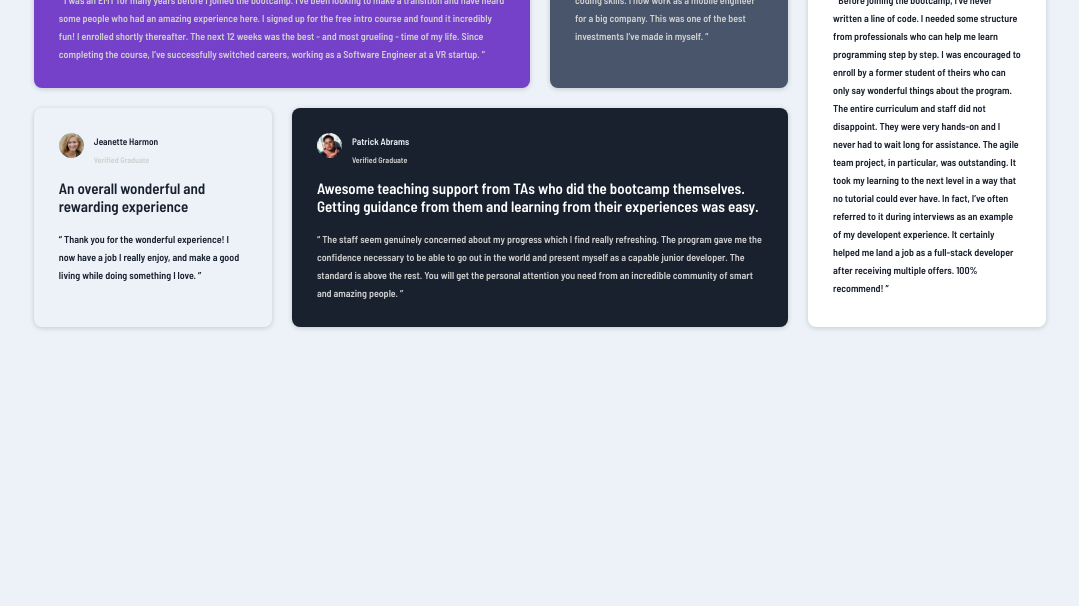
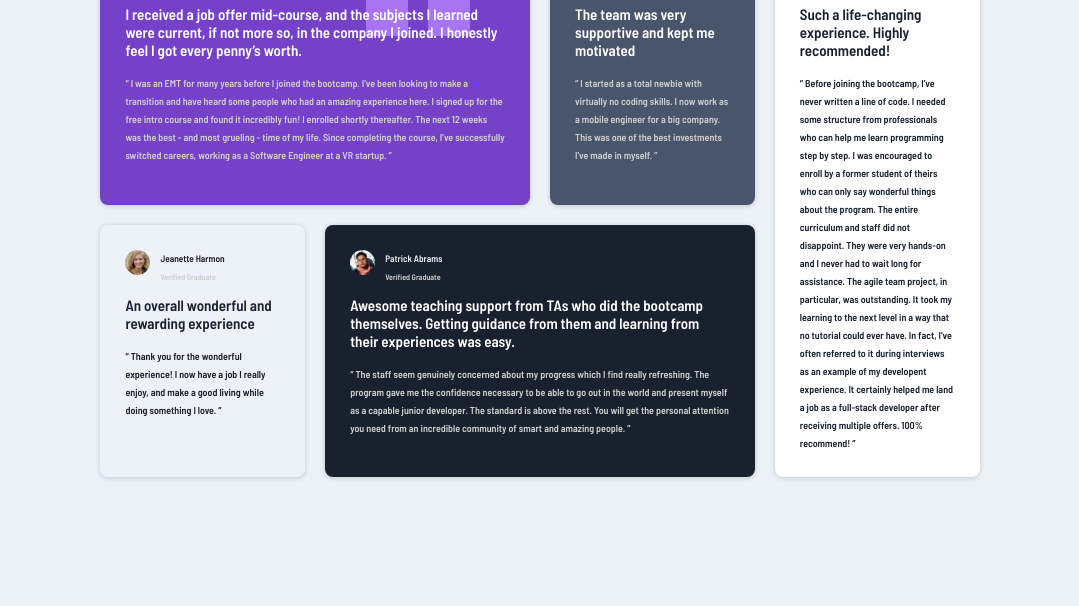
Before and after one commit to Iamdodo22/testimonial-grid-component, a website: page index.html in a window 1280 px wide. Shown: the part 194-800 px from the top of the page, without its empty margins (100-1179 px from the left). Drawn offline with Linux system fonts and the light colour scheme.

Commit message:
margin-top for main

```diff
--- a/sass/_typography.scss
+++ b/sass/_typography.scss
@@ -11,7 +11,8 @@ body{
     // font-size: $default-font-size;
 }
 main{
-    margin: 3.5%;
+    height: auto;
+    margin: 10%;
     display: grid;
     justify-content: center;
     align-content: center;
```
Also changed, not shown: css/style.css, 1 other file.
